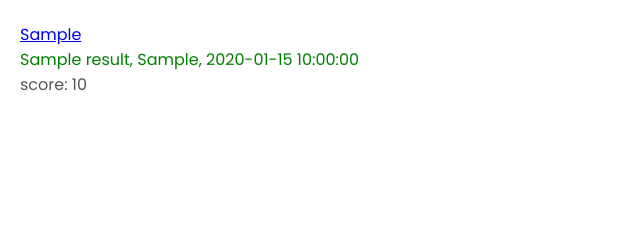
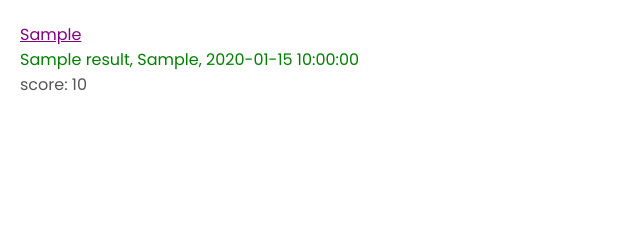
Before and after one commit to stavrmaria/information-retrieval-project, a Flask app: template templates/results.html in a window 1280 px wide. Shown: the part 66-306 px from the top of the page, without its empty margins (0-640 px from the left). Run offline with Flask 3, Linux system fonts and the light colour scheme; the template is opened without the code that fills it: most values are stand-ins (such as "Sample title", 1, 10 or a date in 2020).

Commit message:
changes to css of links

```diff
--- a/static/results.css
+++ b/static/results.css
@@ -23,6 +23,14 @@
     padding-left: 20px;
 }
 
+.result_title:link {
+    color: purple;
+  }
+
+.result_title:visited {
+    color: rgb(165, 134, 165);
+}
+
 .link {
     color: purple;
 }
```
